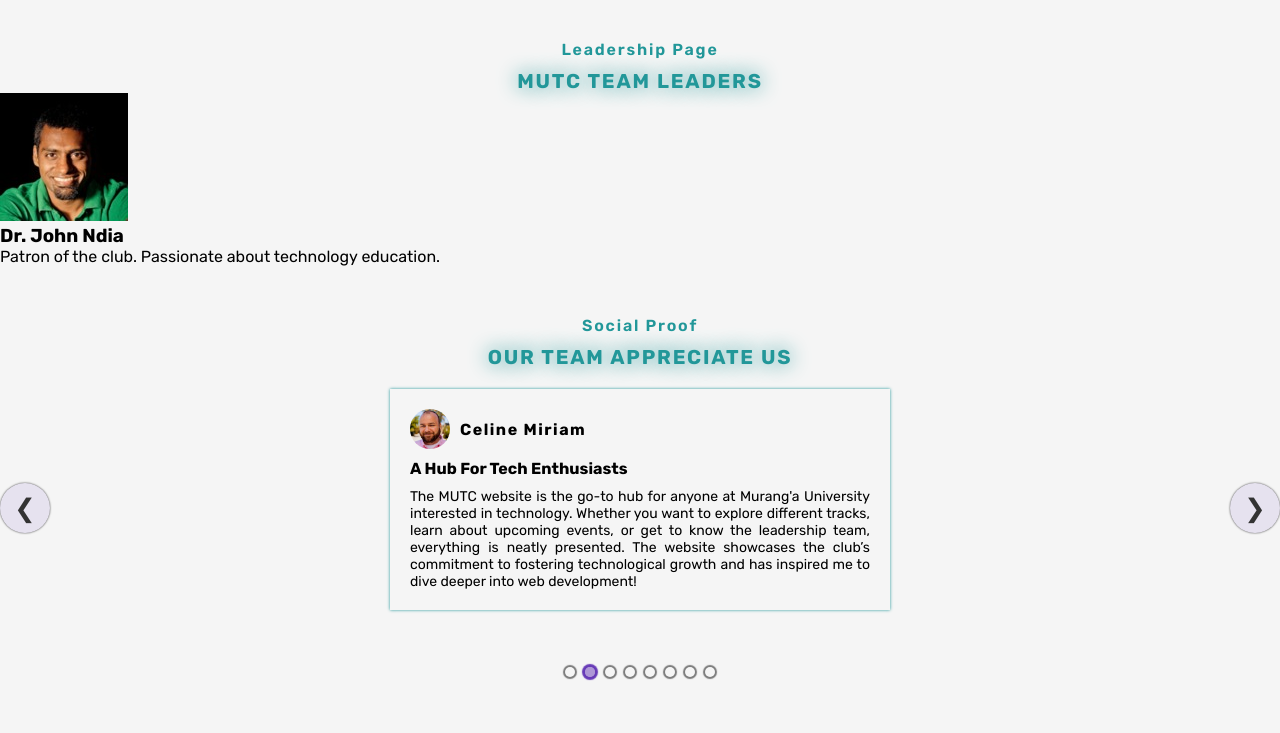
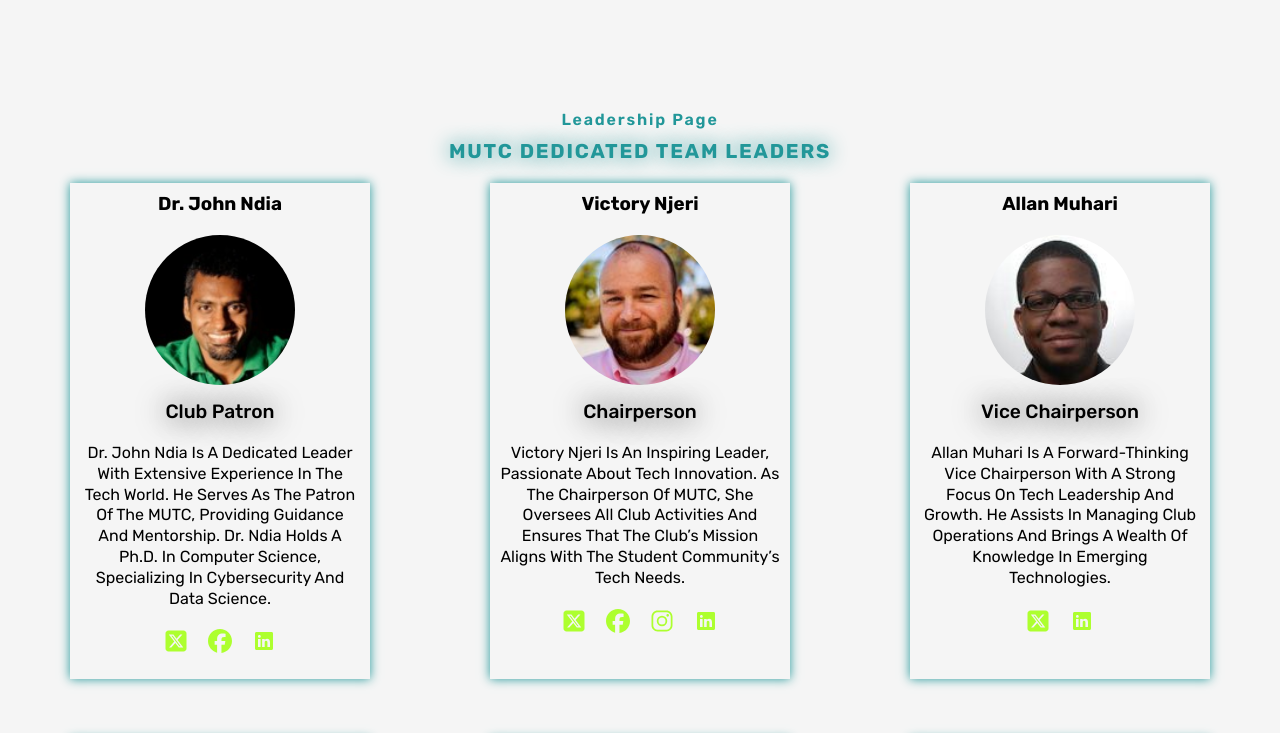
Before and after one commit to kinya-njui/Muranga-University-Tech-Club-Landing-Page, a React (Vite) app: page / in a window 1280 px wide. Shown: the part 1300-2033 px from the top of the page. Built offline with nearby package versions, Linux system fonts and the light colour scheme.

Commit message:
Finalizing on Leadership page section

```diff
--- a/package.json
+++ b/package.json
@@ -12,7 +12,8 @@
   "dependencies": {
     "react": "^18.3.1",
     "react-dom": "^18.3.1",
-    "react-elastic-carousel": "^0.11.5"
+    "react-elastic-carousel": "^0.11.5",
+    "react-icons": "^5.3.0"
   },
   "devDependencies": {
     "@eslint/js": "^9.9.0",
--- a/src/components/Leadership/Leadership.css
+++ b/src/components/Leadership/Leadership.css
@@ -1,7 +1,83 @@
 .catalogue-section {
-  margin-top: 5rem;
+  padding: 2rem;
 }
-.CatalogueCard {
-  width: 6rem;
-  border: 1px solid red;
+
+.catalogue-cards-container {
+  display: flex;
+  flex-wrap: wrap;
+  justify-content: center;
+  gap: 2rem;
 }
+
+.catalogue-card {
+  width: 30rem;
+  margin: 2rem auto;
+  box-shadow: 0 0 1rem var(--color-primary);
+  display: flex;
+  flex-direction: column;
+  align-items: center;
+  padding: 1rem;
+  transition: transform 1s ease;
+}
+
+.catalogue-card:hover {
+  transform: scale(1.05);
+}
+
+.catalogue-card-title {
+  text-transform: capitalize;
+  text-align: center;
+  margin-bottom: 1rem;
+}
+
+.position {
+  font-weight: 500;
+  text-shadow: 0 0 3rem;
+}
+
+.card-image {
+  display: flex;
+  align-items: center;
+  gap: 1rem;
+  margin: 1rem 0;
+  flex-direction: column;
+}
+
+.card-image img {
+  --size: 15rem;
+  width: var(--size);
+  height: var(--size);
+  border-radius: 50%;
+}
+
+.position {
+  font-size: larger;
+  text-align: center;
+  margin-top: 0.5rem;
+}
+
+.catalogue-card-description {
+  text-transform: capitalize;
+  line-height: 1.3;
+  text-align: center;
+  margin: 1rem 0;
+}
+
+.social-icons {
+  display: flex;
+  justify-content: space-around;
+  gap: 2rem;
+  margin: 1rem;
+}
+
+.social-icons a {
+  font-size: 2.5rem;
+  text-decoration: none;
+  font-size: x-large;
+  color: greenyellow;
+  transition: color 0.3s ease;
+}
+
+.social-icons a:hover {
+  color: var(--color-primary);
+}
--- a/src/components/Leadership/Leadership.jsx
+++ b/src/components/Leadership/Leadership.jsx
@@ -1,17 +1,60 @@
 import "./Leadership.css";
 import Title from "../Title/Title";
-import Person1 from "../../assets/person1.jpg";
+import leaders from "../../data/leadership";
 
-function CatalogueCard({ thumbnail, title, description }) {
+import { FaSquareXTwitter } from "react-icons/fa6";
+import { FaFacebook } from "react-icons/fa6";
+import { IoLogoInstagram } from "react-icons/io5";
+import { IoLogoLinkedin } from "react-icons/io";
+
+function CatalogueCard({
+  thumbnail,
+  title,
+  description,
+  position,
+  socialMediaIcons,
+}) {
   return (
     <div className="catalogue-card">
-      <div>
+      <h3 className="catalogue-card-title">{title}</h3>
+      <div className="card-image">
         <img src={thumbnail} alt={title} />
+        <p className="position">{position}</p>
       </div>
-      <div className="catalogue-card-body">
-        <h3 className="catalogue-card-title">{title}</h3>
-        <p className="catalogue-card-description">{description}</p>
-      </div>
+      <p className="catalogue-card-description">{description}</p>
+      <SocialMediaIcons
+        twitter={socialMediaIcons.twitter}
+        facebook={socialMediaIcons.facebook}
+        instagram={socialMediaIcons.instagram}
+        linkedin={socialMediaIcons.linkedin}
+      />
+    </div>
+  );
+}
+
+function SocialMediaIcons({ twitter, facebook, linkedin, instagram }) {
+  return (
+    <div className="social-icons">
+      {twitter && (
+        <a href={twitter} className="social-links">
+          <FaSquareXTwitter />
+        </a>
+      )}
+      {facebook && (
+        <a href={facebook} className="social-links">
+          <FaFacebook />
+        </a>
+      )}
+      {instagram && (
+        <a href={instagram} className="social-links">
+          <IoLogoInstagram />
+        </a>
+      )}
+      {linkedin && (
+        <a href={linkedin} className="social-links">
+          <IoLogoLinkedin />
+        </a>
+      )}
     </div>
   );
 }
@@ -19,13 +62,21 @@
 function Leadership() {
   return (
     <section className="catalogue-section">
-      <Title subtitle="Leadership Page" maintitle="MUTC Team Leaders" />
+      <Title
+        subtitle="Leadership Page"
+        maintitle="MUTC Dedicated Team Leaders"
+      />
       <div className="catalogue-cards-container">
-        <CatalogueCard
-          thumbnail={Person1}
-          title="Dr. John Ndia"
-          description="Patron of the club. Passionate about technology education."
-        />
+        {leaders.map((leader, index) => (
+          <CatalogueCard
+            key={index}
+            thumbnail={leader.thumbnail}
+            title={leader.title}
+            position={leader.position}
+            description={leader.description}
+            socialMediaIcons={leader.socialMediaIcons}
+          />
+        ))}
       </div>
     </section>
   );
--- /dev/null
+++ b/src/data/leadership.js
@@ -0,0 +1,152 @@
+import person1 from "../assets/person1.jpg";
+import person2 from "../assets/person2.jpg";
+import person3 from "../assets/person3.jpg";
+import person4 from "../assets/person4.jpg";
+import person5 from "../assets/person5.jpg";
+import person6 from "../assets/person6.jpg";
+import person7 from "../assets/person7.jpg";
+import person8 from "../assets/person8.jpg";
+import person9 from "../assets/person9.jpg";
+import person10 from "../assets/person10.jpg";
+import person11 from "../assets/person11.jpg";
+
+const leaders = [
+  {
+    thumbnail: person1,
+    title: "Dr. John Ndia",
+    position: "Club Patron",
+    description:
+      "Dr. John Ndia is a dedicated leader with extensive experience in the tech world. He serves as the patron of the MUTC, providing guidance and mentorship. Dr. Ndia holds a Ph.D. in Computer Science, specializing in cybersecurity and data science.",
+    socialMediaIcons: {
+      twitter: "https://twitter.com/john_ndia",
+      facebook: "https://facebook.com/john_ndia",
+      linkedin: "https://linkedin.com/in/john_ndia",
+    },
+  },
+  {
+    thumbnail: person2,
+    title: "Victory Njeri",
+    position: "Chairperson",
+    description:
+      "Victory Njeri is an inspiring leader, passionate about tech innovation. As the Chairperson of MUTC, she oversees all club activities and ensures that the club’s mission aligns with the student community’s tech needs.",
+    socialMediaIcons: {
+      twitter: "https://twitter.com/victory_njeri",
+      facebook: "https://facebook.com/victory_njeri",
+      instagram: "https://instagram.com/victory_njeri",
+      linkedin: "https://linkedin.com/in/victory_njeri",
+    },
+  },
+  {
+    thumbnail: person3,
+    title: "Allan Muhari",
+    position: "Vice Chairperson",
+    description:
+      "Allan Muhari is a forward-thinking vice chairperson with a strong focus on tech leadership and growth. He assists in managing club operations and brings a wealth of knowledge in emerging technologies.",
+    socialMediaIcons: {
+      twitter: "https://twitter.com/allan_muhari",
+      linkedin: "https://linkedin.com/in/allan_muhari",
+    },
+  },
+  {
+    thumbnail: person4,
+    title: "Bridget Gitonga",
+    position: "Secretary",
+    description:
+      "Bridget Gitonga is the backbone of the MUTC, handling all administrative duties as the Secretary. She ensures smooth communication within the club and manages all documentation.",
+    socialMediaIcons: {
+      twitter: "https://twitter.com/bridget_gitonga",
+      linkedin: "https://linkedin.com/in/bridget_gitonga",
+    },
+  },
+  {
+    thumbnail: person5,
+    title: "Ruth Mutisya",
+    position: "Treasurer",
+    description:
+      "Ruth Mutisya is responsible for overseeing the club's finances. As the treasurer, she ensures transparency and accountability in managing the club’s budget and financial activities.",
+    socialMediaIcons: {
+      instagram: "https://instagram.com/ruth_mutisya",
+      linkedin: "https://linkedin.com/in/ruth_mutisya",
+    },
+  },
+  {
+    thumbnail: person6,
+    title: "Webster Ifedha",
+    position: "Cyber Security Lead",
+    description:
+      "Webster Ifedha leads the cybersecurity team, ensuring that members stay up-to-date with the latest in cyber defense technologies and best practices.",
+    socialMediaIcons: {
+      twitter: "https://twitter.com/webster_ifedha",
+      facebook: "https://facebook.com/webster_ifedha",
+      instagram: "https://instagram.com/webster_ifedha",
+      linkedin: "https://linkedin.com/in/webster_ifedha",
+    },
+  },
+  {
+    thumbnail: person7,
+    title: "Manase Gunga",
+    position: "UI/UX Lead",
+    description:
+      "Manase Gunga heads the UI/UX design team, guiding students on how to create intuitive and user-friendly interfaces for tech applications.",
+    socialMediaIcons: {
+      twitter: "https://twitter.com/manase_gunga",
+      facebook: "https://facebook.com/manase_gunga",
+      instagram: "https://instagram.com/manase_gunga",
+      linkedin: "https://linkedin.com/in/manase_gunga",
+    },
+  },
+  {
+    thumbnail: person8,
+    title: "Carolyne Githenduka",
+    position: "Web Development Lead",
+    description:
+      "Carolyne Githenduka is the lead for the web development team. She brings her expertise in both front-end and back-end web technologies to help students build real-world web applications.",
+    socialMediaIcons: {
+      twitter: "https://twitter.com/carolyne_githenduka",
+      facebook: "https://facebook.com/carolyne_githenduka",
+      instagram: "https://instagram.com/carolyne_githenduka",
+      linkedin: "https://linkedin.com/in/carolyne_githenduka",
+    },
+  },
+  {
+    thumbnail: person9,
+    title: "Stanley Amunze",
+    position: "Mobile Apps Development Lead",
+    description:
+      "Stanley Amunze leads the mobile apps development track. He is passionate about building innovative and user-friendly mobile solutions for both Android and iOS.",
+    socialMediaIcons: {
+      twitter: "https://twitter.com/stanley_amunze",
+      facebook: "https://facebook.com/stanley_amunze",
+      instagram: "https://instagram.com/stanley_amunze",
+      linkedin: "https://linkedin.com/in/stanley_amunze",
+    },
+  },
+  {
+    thumbnail: person10,
+    title: "Paul Karanja",
+    position: "Cloud Engineering Lead",
+    description:
+      "Paul Karanja specializes in cloud technologies and leads the cloud engineering team. He helps students understand cloud infrastructure and scalable solutions.",
+    socialMediaIcons: {
+      twitter: "https://twitter.com/paul_karanja",
+      facebook: "https://facebook.com/paul_karanja",
+      instagram: "https://instagram.com/paul_karanja",
+      linkedin: "https://linkedin.com/in/paul_karanja",
+    },
+  },
+  {
+    thumbnail: person11,
+    title: "Evyonn Mbithe",
+    position: "Power Platform Lead",
+    description:
+      "Evyonn Mbithe leads the Power Platform team, showing students how to use Microsoft’s Power tools for creating business applications and automation solutions.",
+    socialMediaIcons: {
+      twitter: "https://twitter.com/evyonn_mbithe",
+      facebook: "https://facebook.com/evyonn_mbithe",
+      instagram: "https://instagram.com/evyonn_mbithe",
+      linkedin: "https://linkedin.com/in/evyonn_mbithe",
+    },
+  },
+];
+
+export default leaders;
```
Also changed, not shown: 1 other file (tests, documents, lock files or other folders).
